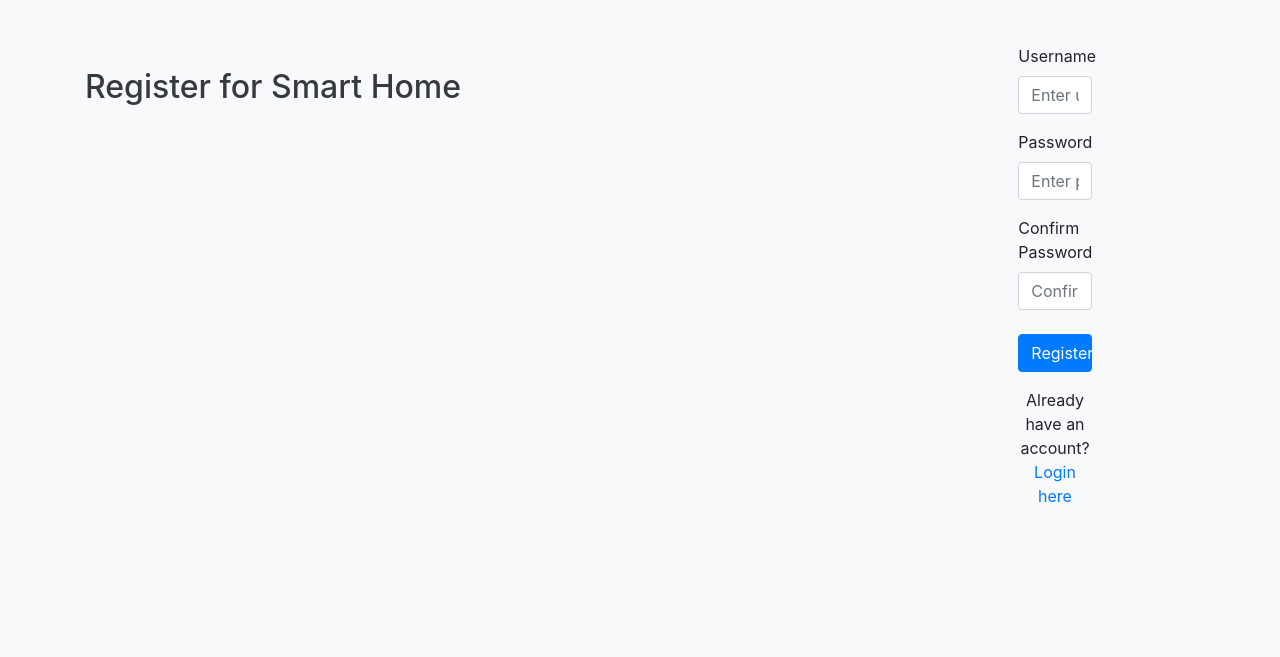
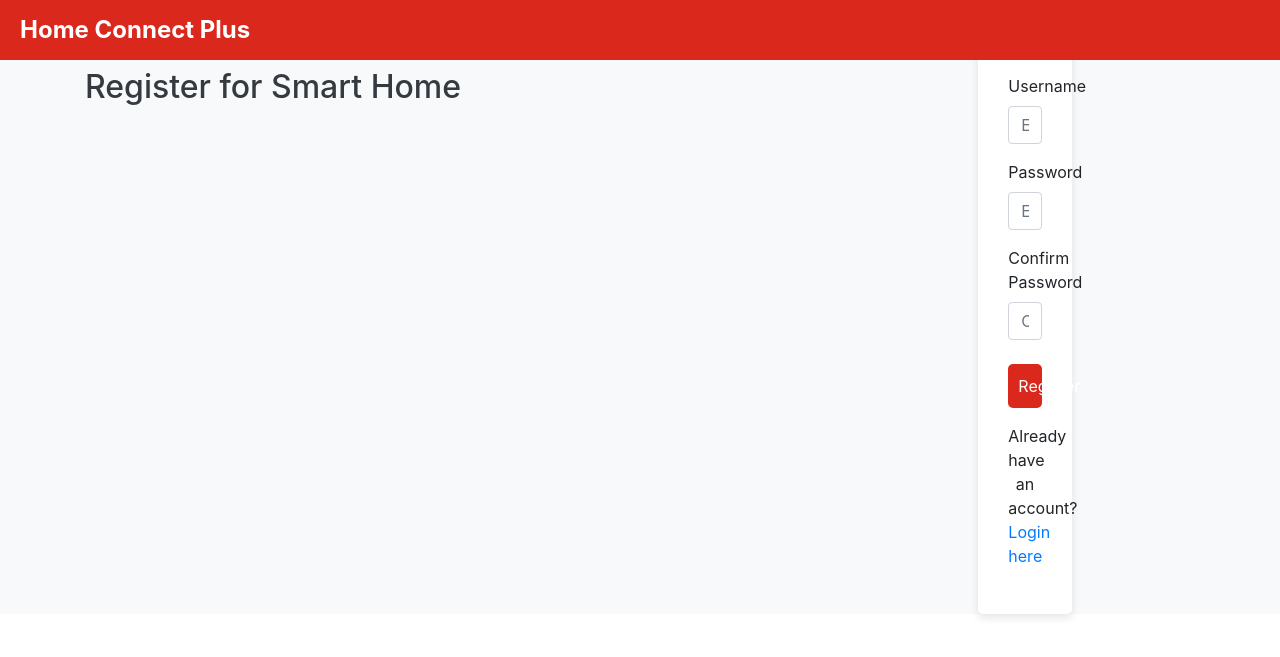
Before and after one commit to StephanieSDL/Tim-Hortons-Auto-Home, a Flask app: page /register in a window 1280 px wide. Shown: the top 657 px of the page. Run offline with Flask 3, Linux system fonts and the light colour scheme; some libraries are stand-ins or nearby versions.

Commit message:
new login and register

```diff
--- a/static/css/style.css
+++ b/static/css/style.css
@@ -17,6 +17,17 @@
 
 #login-error {
     font-size: 14px;
+}
+
+#register-form {
+    background-color: #ffffff;
+    padding: 30px;
+    border-radius: 5px;
+    width: 100%;
+    max-width: 400px;
+    /* Ensures form doesn’t get too wide on larger screens */
+    box-shadow: 0 4px 8px rgba(0, 0, 0, 0.1);
+    /* Optional: adds a subtle shadow */
 }
 
 
@@ -164,6 +175,16 @@ h4 {
     margin-top: 10px;
 }
 
+button[type="submit"] {
+    background-color: #da291c;
+    border: none;
+    color: white;
+    /* Optional: to make the text color white */
+    padding: 10px;
+    border-radius: 5px;
+    /* Optional: to give rounded corners */
+}
+
 @media (max-width: 768px) {
     .container {
         margin-top: 15px;
--- a/templates/register.html
+++ b/templates/register.html
@@ -1,5 +1,6 @@
 <!DOCTYPE html>
 <html lang="en">
+
 <head>
     <meta charset="UTF-8">
     <title>Smart Home - Register</title>
@@ -7,8 +8,43 @@
     <!-- Bootstrap CSS -->
     <link rel="stylesheet" href="https://stackpath.bootstrapcdn.com/bootstrap/4.5.0/css/bootstrap.min.css">
     <meta name="viewport" content="width=device-width, initial-scale=1.0">
+    <style>
+        /* Fixed Blue Header */
+
+        .fixed-header {
+            background-color: #da291c;
+            /* Bootstrap Red */
+            color: white;
+            position: fixed;
+            top: 0;
+            left: 0;
+            width: 100%;
+            height: 60px;
+            z-index: 1000;
+            display: flex;
+            justify-content: space-between;
+            align-items: center;
+            padding: 0 20px;
+        }
+
+        .header-title {
+            font-size: 1.5rem;
+            font-weight: bold;
+        }
+
+        .content {
+            margin-top: 80px;
+            /* Height of the header + some margin */
+        }
+    </style>
 </head>
-<body class="login-page">
+
+<body>
+    <div class="fixed-header">
+        <span class="header-title">Home Connect Plus</span>
+        <!-- <div class="clearfix"></div> -->
+    </div>
+    <div class="login-page">
         <div class="container">
             <h2 class="text-center mt-5">Register for Smart Home</h2>
             <div class="row justify-content-center mt-4">
@@ -37,4 +73,5 @@
         <script src="https://code.jquery.com/jquery-3.5.1.min.js"></script>
         <script src="{{ url_for('static', filename='js/register.js') }}"></script>
 </body>
+
 </html>
```
Also changed, not shown: templates/login.html (+35 -2 lines), 1 other file. Lines whose indentation alone changed are shown as unchanged.
